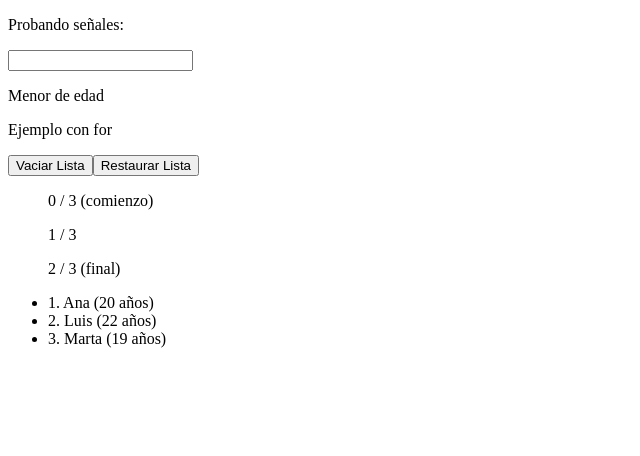
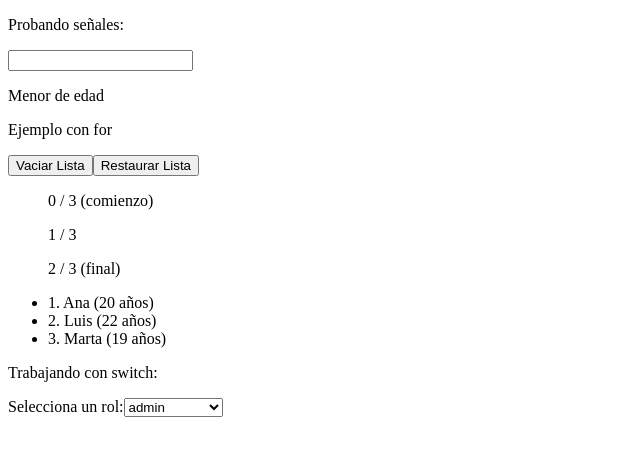
Before and after one commit to tanimaraeliassantos/desarrollo_cliente_daw, an Angular app in the folder Clase 15/tema6-signals/: page / in a window 1280 px wide. Shown: the top 456 px of the page, without its empty margins (0-640 px from the left). Built offline with nearby package versions, Linux system fonts and the light colour scheme.

Commit message:
Incluido componente flujo-switch

```diff
--- a/Clase 15/tema6-signals/src/app/app.html
+++ b/Clase 15/tema6-signals/src/app/app.html
@@ -1 +1 @@
-<app-flujo-if></app-flujo-if> <app-flujo-for></app-flujo-for>
+<app-flujo-if></app-flujo-if> <app-flujo-for></app-flujo-for> <app-flujo-switch></app-flujo-switch>
```
Also changed, not shown: Clase 15/tema6-signals/src/app/app.ts (+5 -4 lines).
